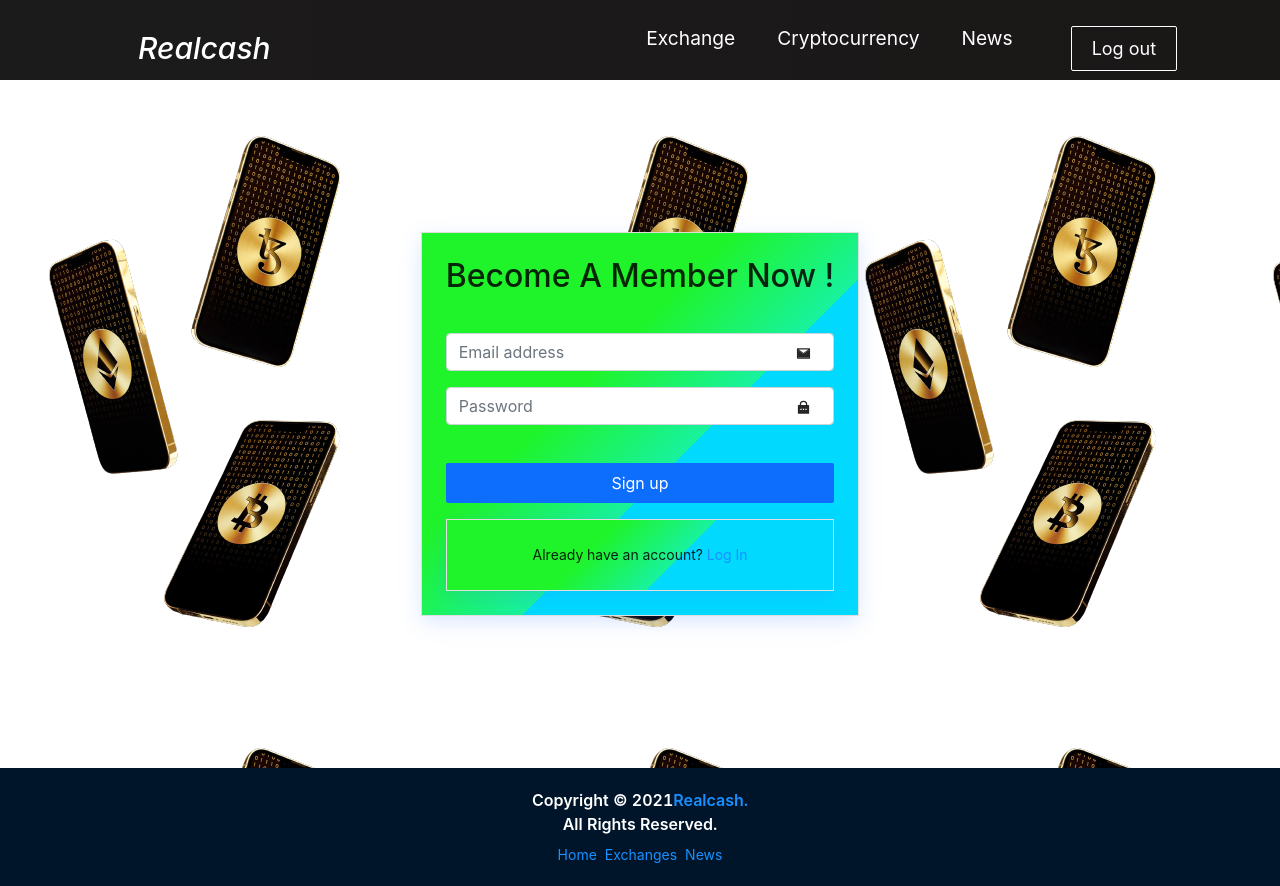
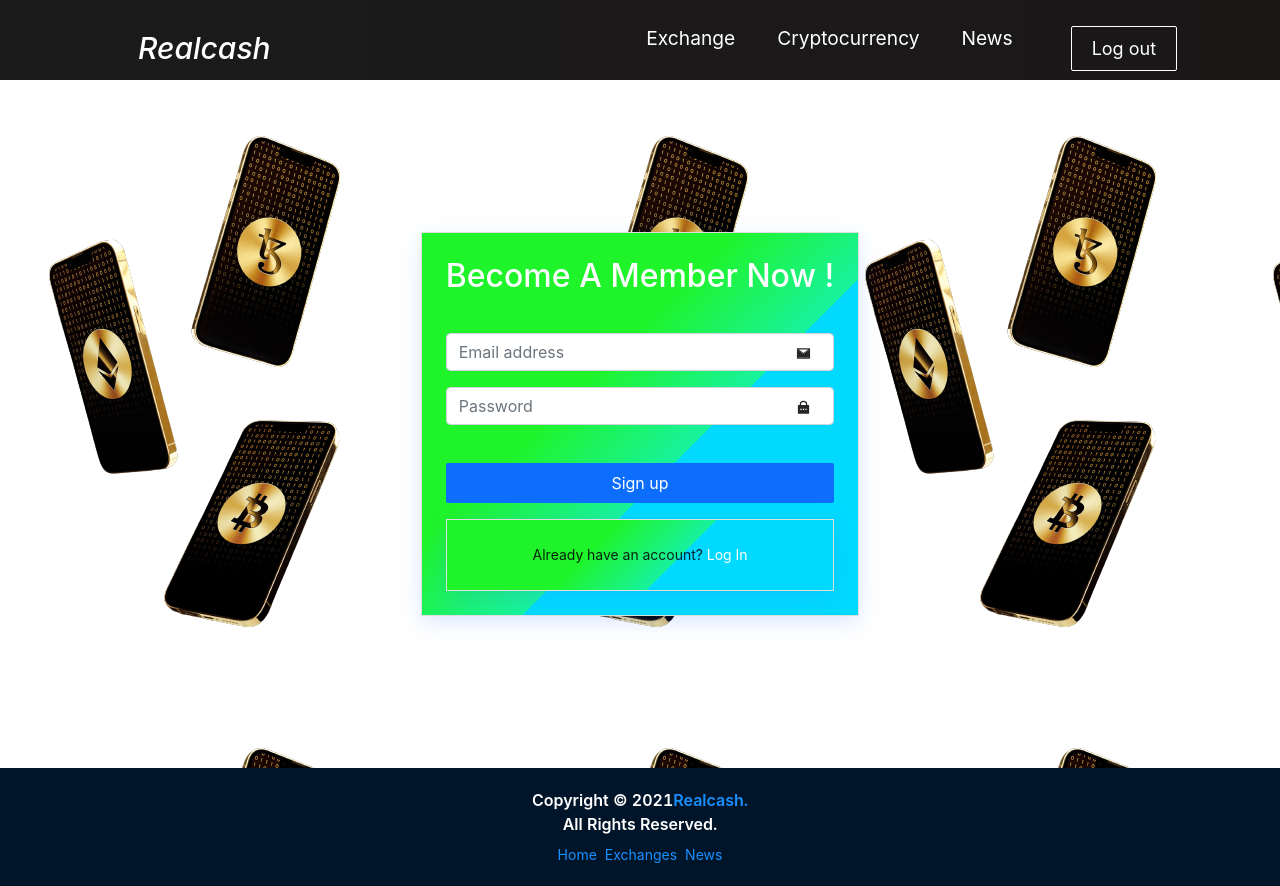
Before and after one commit to Princeantwi2k/final-project, a React (Create React App) app: page /sign-up in a window 1280 px wide. Built offline with nearby package versions, Linux system fonts and the light colour scheme; no server answers.

Commit message:
added content

```diff
--- a/src/Container/Login/Signin.jsx
+++ b/src/Container/Login/Signin.jsx
@@ -29,7 +29,7 @@ const Signin = () => {
     <>
       <div className="login-container">
         <div className="p-4 box">
-          <h2 className="mb-3">Become A Member Now !</h2>
+          <h2 className="mb-3 login-topic">Become A Member Now !</h2>
           {error && <Alert variant="danger">{error}</Alert>}
           <Form onSubmit={handleSubmit}>
             <Form.Group className="mb-3" controlId="formBasicEmail">
@@ -57,7 +57,10 @@ const Signin = () => {
             </div>
           </Form>
           <div className="p-4 box mt-3 text-center">
-            Already have an account? <Link to="/login">Log In</Link>
+            Already have an account?{" "}
+            <Link to="/login" className="login-topic">
+              Log In
+            </Link>
           </div>
         </div>
       </div>
--- a/src/Container/Login/Signup.jsx
+++ b/src/Container/Login/Signup.jsx
@@ -40,7 +40,7 @@ const Login = () => {
     <>
       <div className="login-container">
         <div className="p-4 box">
-          <h2 className="mb-3"> Login In Your Details</h2>
+          <h2 className="mb-3 login-topic"> Login In Your Details</h2>
           {error && <Alert variant="danger">{error}</Alert>}
           <Form onSubmit={handleSubmit}>
             <Form.Group className="mb-3" controlId="formBasicEmail">
@@ -76,7 +76,10 @@ const Login = () => {
             />
           </div>
           <div className="p-4 box mt-3 text-center">
-            Don't have an account? <Link to="/sign-up">Sign up</Link>
+            Don't have an account?{" "}
+            <Link to="/sign-up" className="login-topic">
+              Sign up
+            </Link>
           </div>
         </div>
       </div>
```
